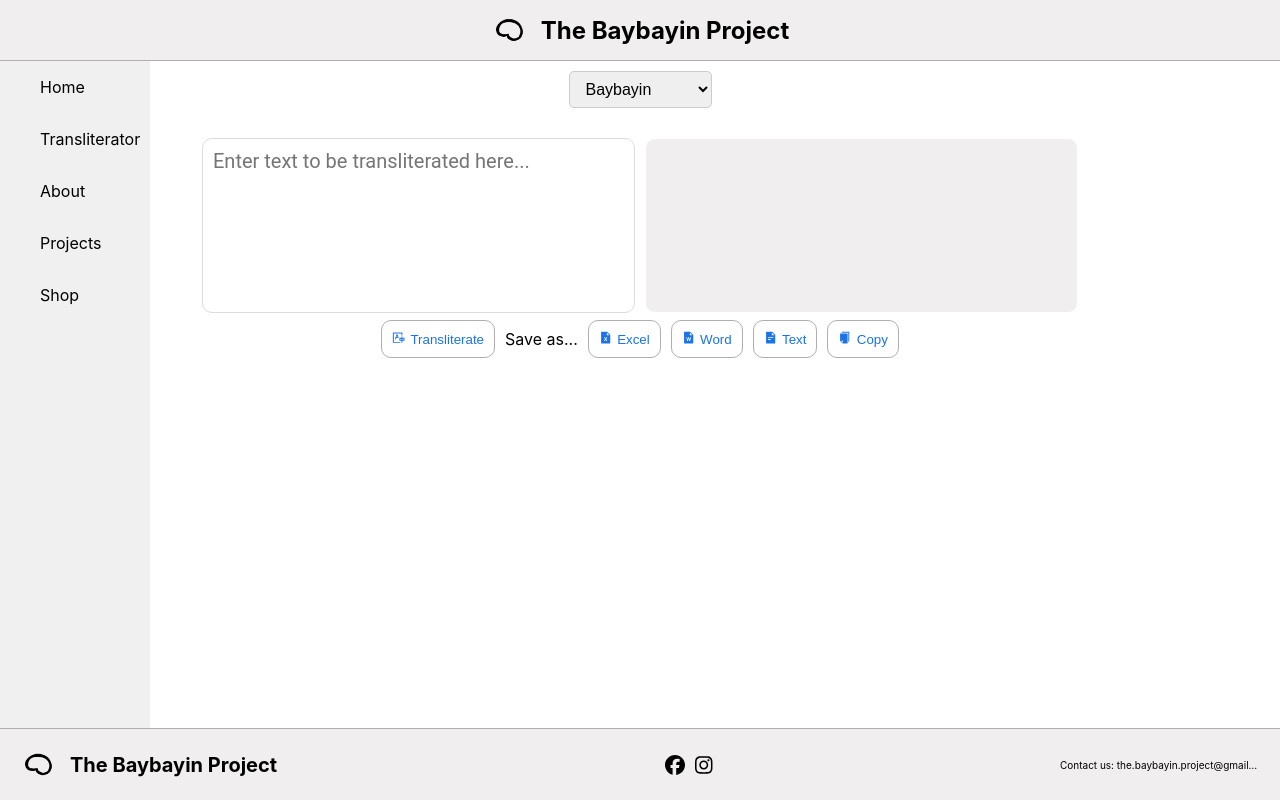
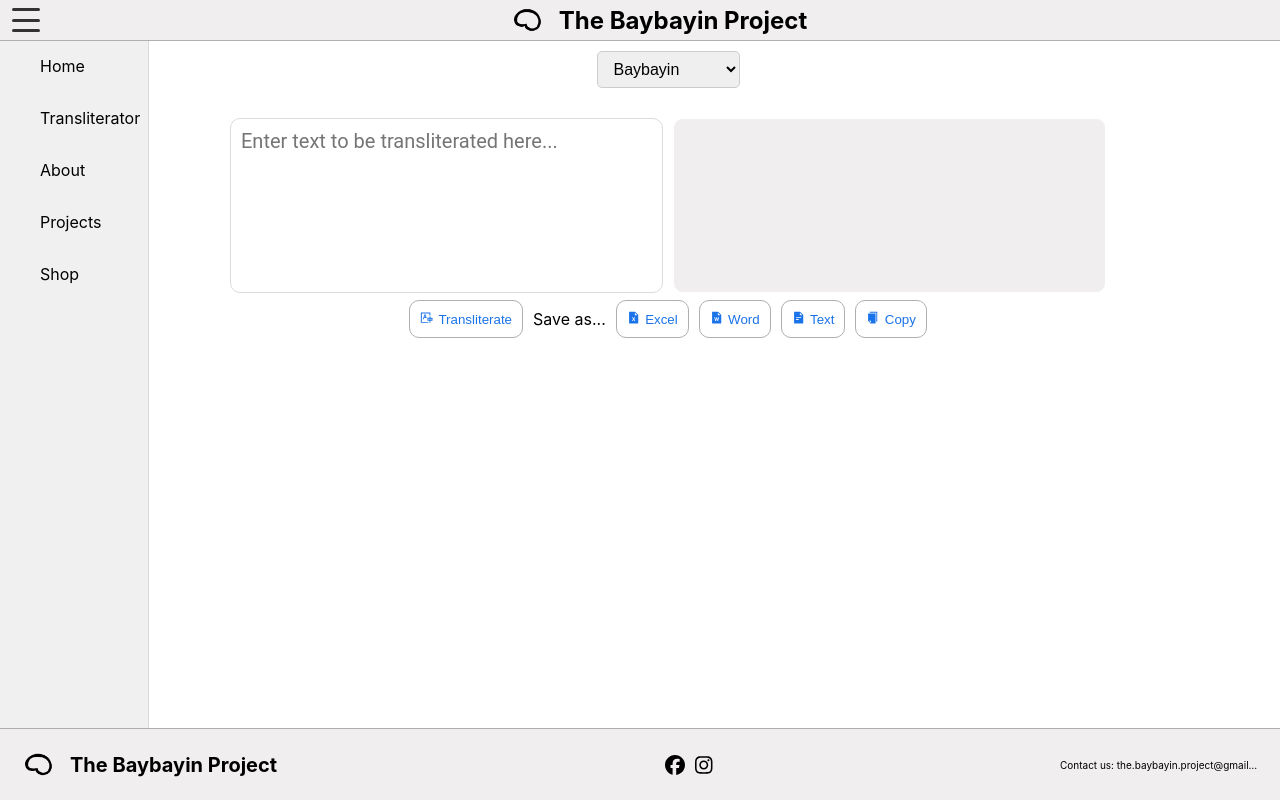
Before and after one commit to cmckinney-59/the-baybayin-project, a React (Vite) app: page /transliterator in a window 1280 px wide. Built offline with nearby package versions, Linux system fonts and the light colour scheme.

Commit message:
added collapsable left nav

```diff
--- a/src/Root.tsx
+++ b/src/Root.tsx
@@ -1,15 +1,29 @@
 import { Outlet } from "react-router-dom";
+import { useEffect, useState } from "react";
 import Header from "./components/Header/Header";
 import Navigation from "./components/Navigation/Navigation";
 import Footer from "./components/Footer/Footer";
 
 function RootLayout() {
+  const [isSidebarOpen, setIsSidebarOpen] = useState(false);
+
+  const toggleSidebar = () => setIsSidebarOpen((prev) => !prev);
+  const closeSidebar = () => setIsSidebarOpen(false);
+
+  // Open by default on desktop widths
+  useEffect(() => {
+    if (typeof window !== "undefined") {
+      const isDesktop = window.innerWidth >= 900;
+      setIsSidebarOpen(isDesktop);
+    }
+  }, []);
+
   return (
     <>
       <div className="App">
-        <Header />
-        <Navigation />
-        <main className="App-content">
+        <Header onToggleSidebar={toggleSidebar} />
+        <Navigation isOpen={isSidebarOpen} onNavigate={closeSidebar} />
+        <main className={`App-content ${isSidebarOpen ? "with-sidebar" : ""}`}>
           <Outlet />
         </main>
         <Footer />
--- a/src/components/Header/Header.css
+++ b/src/components/Header/Header.css
@@ -3,7 +3,7 @@
   display: flex;
   justify-content: center;
   align-items: center;
-  padding: 20px;
+  padding: 20px 20px 20px 56px; /* leave space for hamburger */
   background-color: rgb(240, 238, 238);
   flex-direction: row;
   font-size: calc(10px + 2vmin);
@@ -12,7 +12,10 @@
   margin-bottom: 0;
   flex-shrink: 0;
   border-bottom: 1px solid rgb(175, 175, 175);
-  z-index: 100;
+  z-index: 1000;
+  position: sticky;
+  top: 0;
+  box-sizing: border-box;
 }
 
 .header-content {
@@ -31,3 +34,27 @@
   width: 50px;
   height: auto;
 }
+
+.hamburger {
+  position: absolute;
+  left: 12px;
+  top: 50%;
+  transform: translateY(-50%);
+  width: 28px;
+  height: 24px;
+  padding: 0;
+  background: transparent;
+  border: none;
+  display: inline-flex;
+  flex-direction: column;
+  justify-content: space-between;
+  cursor: pointer;
+}
+
+.hamburger span {
+  display: block;
+  height: 3px;
+  width: 100%;
+  background: #333;
+  border-radius: 3px;
+}
--- a/src/components/Header/Header.tsx
+++ b/src/components/Header/Header.tsx
@@ -2,9 +2,22 @@ import type { JSX } from "react";
 import logo from "../../assets/images/logo.png";
 import "./Header.css";
 
-export default function Header(): JSX.Element {
+type HeaderProps = {
+  onToggleSidebar: () => void;
+};
+
+export default function Header({ onToggleSidebar }: HeaderProps): JSX.Element {
   return (
     <header className="App-header">
+      <button
+        className="hamburger"
+        aria-label="Toggle navigation"
+        onClick={onToggleSidebar}
+      >
+        <span />
+        <span />
+        <span />
+      </button>
       <div className="header-content">
         <img src={logo} className="App-logo" alt="logo" />
         <h1 className="App-Header-Text">The Baybayin Project</h1>
--- a/src/components/Navigation/Navigation.css
+++ b/src/components/Navigation/Navigation.css
@@ -1,9 +1,22 @@
 .App-Navigation {
   position: fixed;
   left: 0;
-  width: 150px;
+  top: 40px;
+  width: max-content;
   background-color: #f0f0f0;
   height: 100%;
+  transform: translateX(0);
+  transition: transform 0.25s ease, width 0.25s ease;
+  border-right: 1px solid #d9d9d9;
+  z-index: 900;
+}
+
+.App-Navigation.collapsed {
+  transform: translateX(-100%);
+}
+
+.App-Navigation.open {
+  transform: translateX(0);
 }
 
 .Navigation-content {
@@ -49,3 +62,7 @@
   width: 100%;
   text-align: center;
 }
+
+@media (min-width: 900px) {
+  /* On desktop, keep sidebar visible by default; collapsing will still hide it */
+}
--- a/src/components/Navigation/Navigation.tsx
+++ b/src/components/Navigation/Navigation.tsx
@@ -2,25 +2,43 @@ import type { JSX } from "react";
 import "./Navigation.css";
 import { Link } from "react-router-dom";
 
-export default function Navigation(): JSX.Element {
+type NavigationProps = {
+  isOpen: boolean;
+  onNavigate?: () => void;
+};
+
+export default function Navigation({
+  isOpen,
+  onNavigate,
+}: NavigationProps): JSX.Element {
   return (
-    <nav className="App-Navigation">
+    <nav className={`App-Navigation ${isOpen ? "open" : "collapsed"}`}>
       <div className="Navigation-content">
         <ul>
           <li>
-            <Link to="/home">Home</Link>
+            <Link to="/home" onClick={onNavigate}>
+              Home
+            </Link>
           </li>
           <li>
-            <Link to="/transliterator">Transliterator</Link>
+            <Link to="/transliterator" onClick={onNavigate}>
+              Transliterator
+            </Link>
           </li>
           <li>
-            <Link to="/about">About</Link>
+            <Link to="/about" onClick={onNavigate}>
+              About
+            </Link>
           </li>
           <li>
-            <Link to="/projects">Projects</Link>
+            <Link to="/projects" onClick={onNavigate}>
+              Projects
+            </Link>
           </li>
           <li>
-            <Link to="/shop">Shop</Link>
+            <Link to="/shop" onClick={onNavigate}>
+              Shop
+            </Link>
           </li>
         </ul>
       </div>
--- a/src/index.css
+++ b/src/index.css
@@ -24,6 +24,17 @@ main {
   width: 70%;
   height: 100%;
   margin: 0 auto;
+  transition: margin-left 0.25s ease;
+}
+
+.App-content.with-sidebar {
+  margin-left: 220px; /* match sidebar width when open on wide screens */
+}
+
+@media (max-width: 900px) {
+  .App-content.with-sidebar {
+    margin-left: 0; /* overlay on small screens */
+  }
 }
 
 code {
```
